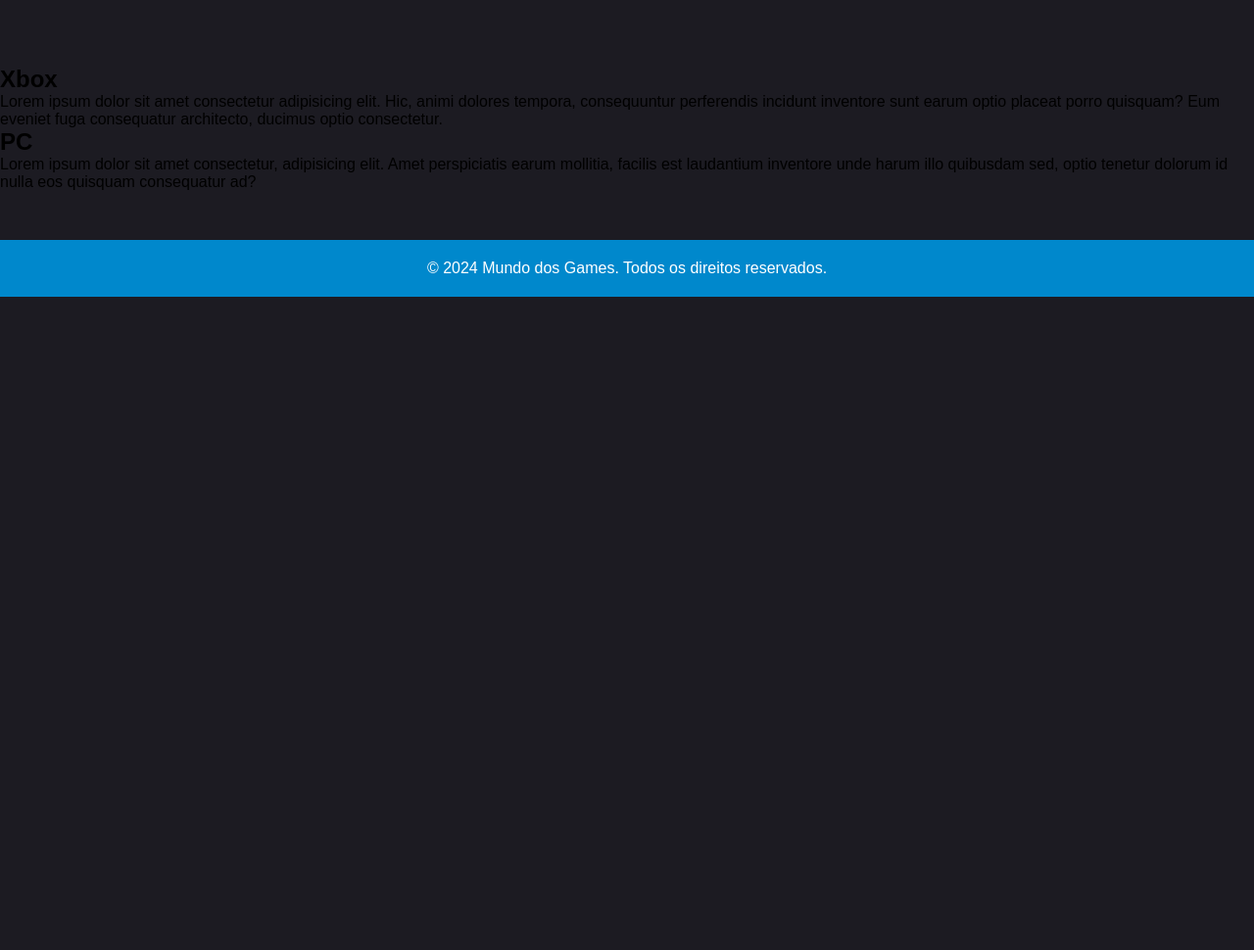
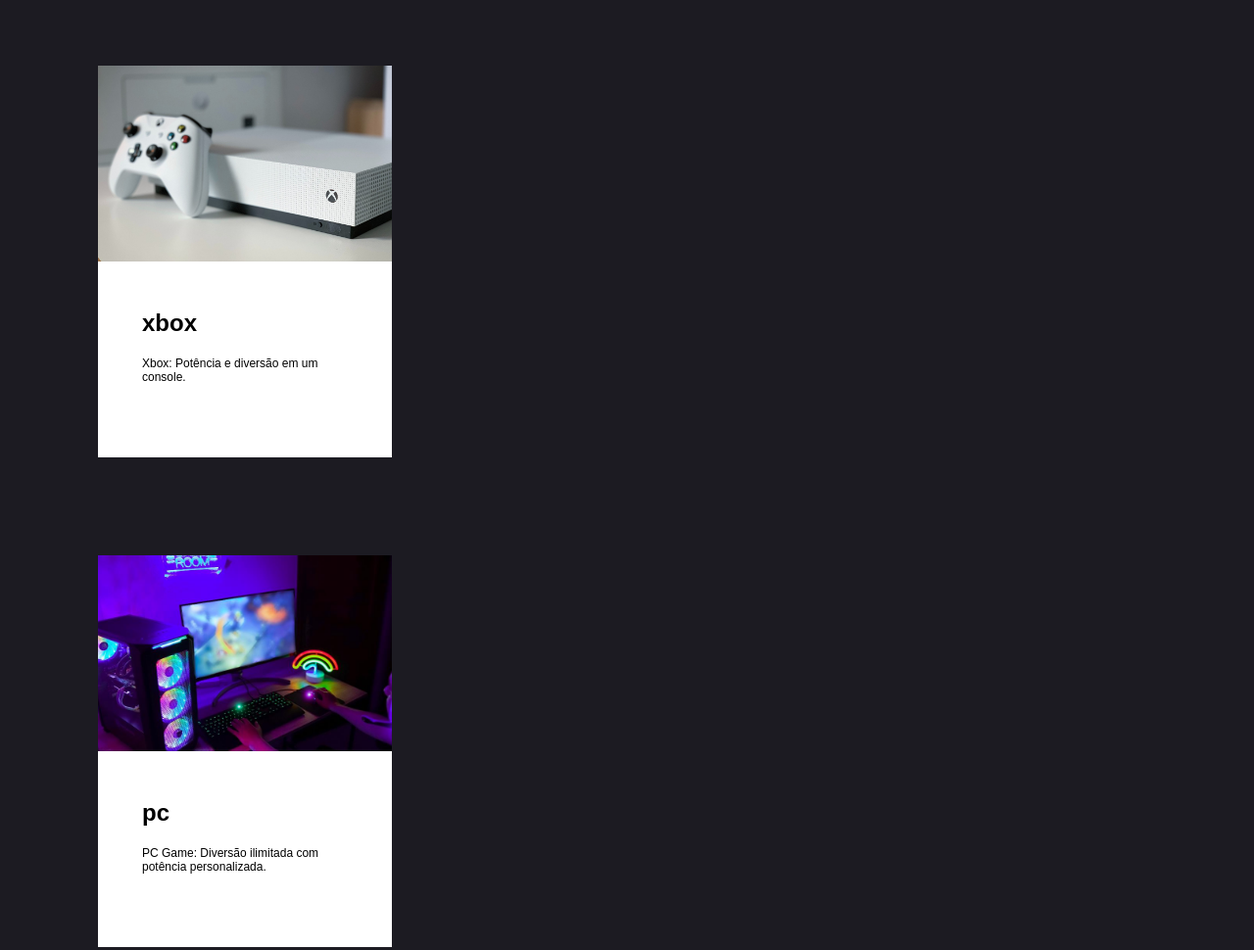
Before and after one commit to Miochelt-BR/SANKHYA, a plain HTML site: page 06_aula_13_05/tarefa_land page/index.html in a window 1280 px wide. Shown: the part 1580-2550 px from the top of the page at 98% size. Before the commit the page ends 1883 px from the top, so only its background shows below. Drawn offline with Linux system fonts and the light colour scheme.

Commit message:
tarefa landpage_atualização4

```diff
--- a/06_aula_13_05/tarefa_land page/css/style.css
+++ b/06_aula_13_05/tarefa_land page/css/style.css
@@ -175,6 +175,84 @@ header {
     margin-top: 20px;
 }
 
+.xbox {
+    margin: 100px;
+    width: 100%;
+    display: flex;
+
+}
+
+.xboxConteudo {
+    width: 300px;
+    height: 400px;;
+    background-color: #fff;
+
+
+}
+
+.xboxFoto {
+    width:100%;
+    height:50%;
+    /* cortar imagem dentro do conteudo */
+    object-fit: cover;
+}
+
+.xboxTextos {
+    padding: 45px;
+
+}
+
+.xboxTitulo {
+    font-size: 24px;
+    font-weight: 600;
+}
+
+.xboxTexto {
+    font-size: 12px;
+    font-weight: 400;
+    margin-top: 20px;
+}
+
+/* pc */
+
+.pc {
+    margin: 100px;
+    width: 100%;
+    display: flex;
+
+}
+
+.pcConteudo {
+    width: 300px;
+    height: 400px;;
+    background-color: #fff;
+
+
+}
+
+.pcFoto {
+    width:100%;
+    height:50%;
+    /* cortar imagem dentro do conteudo */
+    object-fit: cover;
+}
+
+.pcTextos {
+    padding: 45px;
+
+}
+
+.pcTitulo {
+    font-size: 24px;
+    font-weight: 600;
+}
+
+.pcTexto {
+    font-size: 12px;
+    font-weight: 400;
+    margin-top: 20px;
+}
+
 
 
 
--- a/06_aula_13_05/tarefa_land page/index.html
+++ b/06_aula_13_05/tarefa_land page/index.html
@@ -32,9 +32,7 @@
         <section aria-label="preludio da tematica de games" id="preludio" class="preludio">
             <div class="preludioConteudo">
                 <h2 class="preludioTitulo titulo">Jogos e Consoles</h2>
-                <p class="preludioTexto">Lorem ipsum dolor sit amet consectetur adipisicing elit. Obcaecati minima, molestias ea, suscipit
-                    quibusdam similique, perspiciatis quos distinctio dicta molestiae reprehenderit quae fugit quaerat
-                    voluptatum numquam ratione magnam consequuntur necessitatibus.</p>
+                <p class="preludioTexto">Descubra um mundo de aventura e entretenimento nos consoles de última geração. Junte-se a nós para explorar universos incríveis e desafios emocionantes. Venha fazer parte dessa jornada no mundo dos jogos!</p>
             </div>
         </section>
 
@@ -51,16 +49,35 @@
             </div>
         </section>
 
+        <section id="xbox" class="xbox">
+            <div class="xboxConteudo">
+                <img src="./css/img/xbox.jpg" alt="console xbox" class="xboxFoto">
+                <div class="xboxTextos">
+                    <h2 class="xboxTitulo">xbox</h2>
+                    <p class="xboxTexto">
 
-        <h2 id="xbox">Xbox</h2>
-        <p>Lorem ipsum dolor sit amet consectetur adipisicing elit. Hic, animi dolores tempora, consequuntur
-            perferendis incidunt inventore sunt earum optio placeat porro quisquam? Eum eveniet fuga consequatur
-            architecto, ducimus optio consectetur.</p>
+                        Xbox: Potência e diversão em um console.
+                    </p>
+                </div>
 
-        <h2 id="pc">PC</h2>
-        <p>Lorem ipsum dolor sit amet consectetur, adipisicing elit. Amet perspiciatis earum mollitia, facilis est
-            laudantium inventore unde harum illo quibusdam sed, optio tenetur dolorum id nulla eos quisquam
-            consequatur ad?</p>
+
+        </section>
+
+
+        <section id="pc" class="pc">
+            <div class="pcConteudo">
+                <img src="./css/img/pc.jpg" alt="computador" class="pcFoto">
+                <div class="pcTextos">
+                    <h2 class="pcTitulo">pc</h2>
+                    <p class="pcTexto">
+
+                        PC Game: Diversão ilimitada com potência personalizada.
+                    </p>
+                </div>
+
+
+        </section>
+
         </div>
         </section>
     </main>
```
Also changed, not shown: 06_aula_13_05/tarefa_land page/css/img/pc.jpg (added), 06_aula_13_05/tarefa_land page/css/img/xbox.jpg (added).
